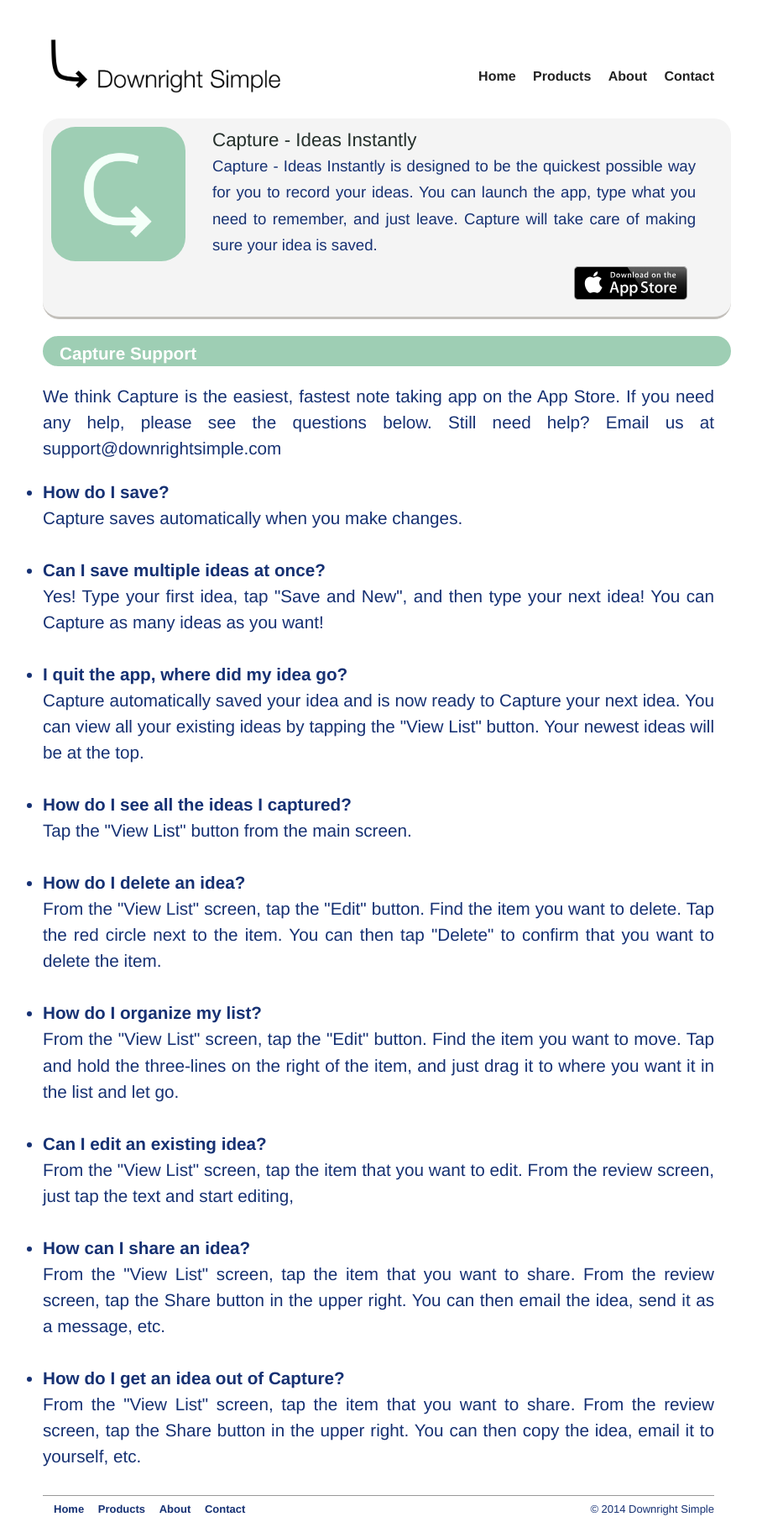
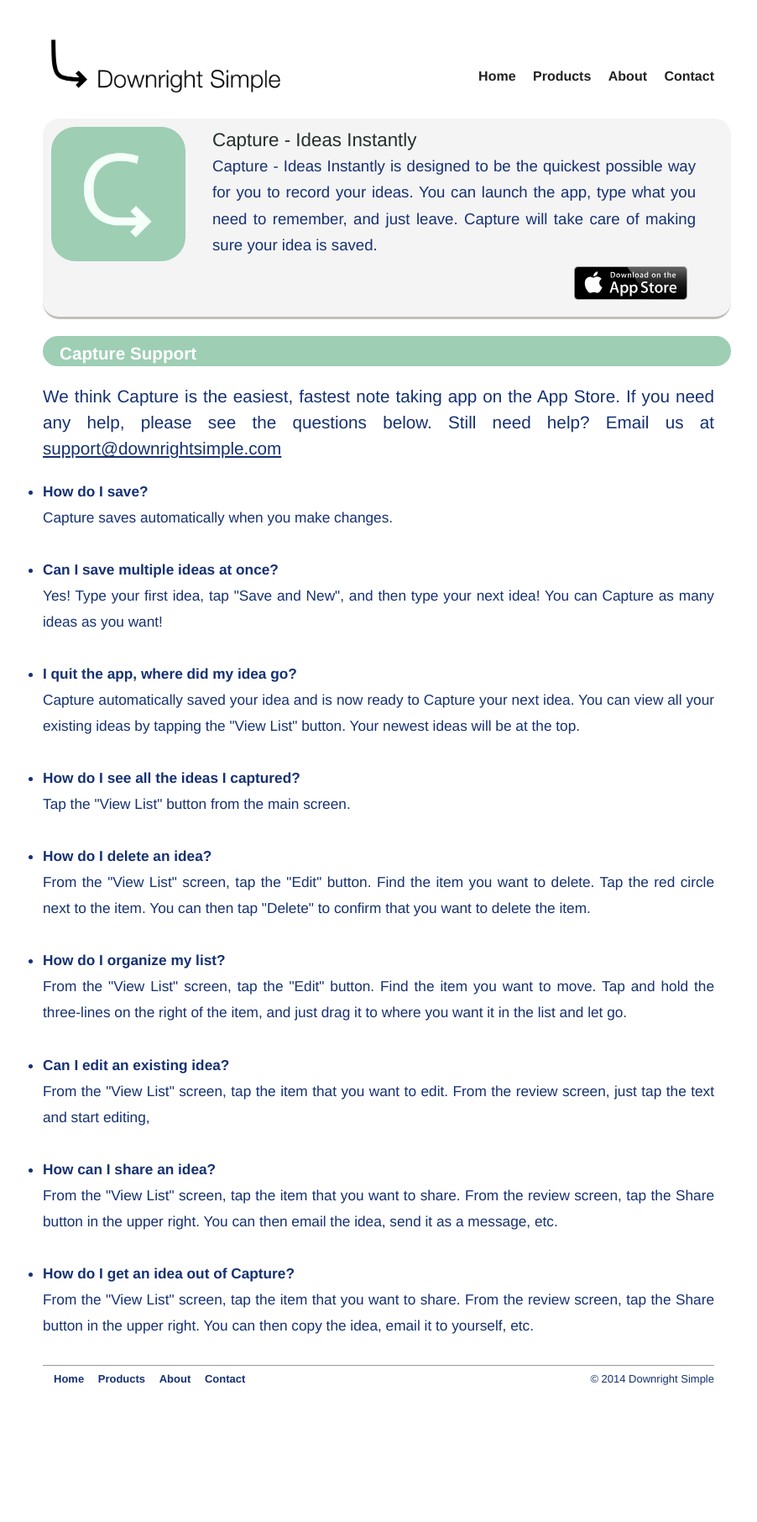
Before and after one commit to downrightsimple/downrightsimple.github.io, a Jekyll site: the page built from capture/index.html, in a window 1280 px wide. Shown: the whole page at 84% size, without its empty margins (189-1091 px from the left). Built offline with Jekyll 4.4.1, drawn with Linux system fonts in a browser that asks for light colours; some web fonts are replaced; Markdown is read by kramdown in place of the engine named in the settings; after the commit the page ends 1657 px from its top, so only the background shows below that.

```diff
--- a/capture/index.html
+++ b/capture/index.html
@@ -7,7 +7,7 @@ title: Downright Simple - Capture
 
 <div class="product_header"><h1>Capture Support</h1></div>
 <div>
-We think Capture is the easiest, fastest note taking app on the App Store.  If you need any help, please see the questions below.  Still need help?  Email us at support@downrightsimple.com
+We think Capture is the easiest, fastest note taking app on the App Store.  If you need any help, please see the questions below.  Still need help?  Email us at <a href="mailto:support@downrightsimple.com">support@downrightsimple.com</a>
 	<ul class="support_list">
 		<li><strong>How do I save?</strong><br/>
 		Capture saves automatically when you make changes.<br/><br/>
--- a/css/main.css
+++ b/css/main.css
@@ -435,4 +435,5 @@ COLUMNS
   border-radius: 20px; }
 
 .support_list {
-  margin-top: 20px; }
+  margin-top: 20px;
+  font-size: smaller; }
--- a/sass/_products.scss
+++ b/sass/_products.scss
@@ -50,6 +50,6 @@ border-radius: $calloutBoxRadius;
 }
 
 .support_list {
-margin-top: 20px;
-
+  margin-top: 20px;
+  font-size:smaller;
 }
```
